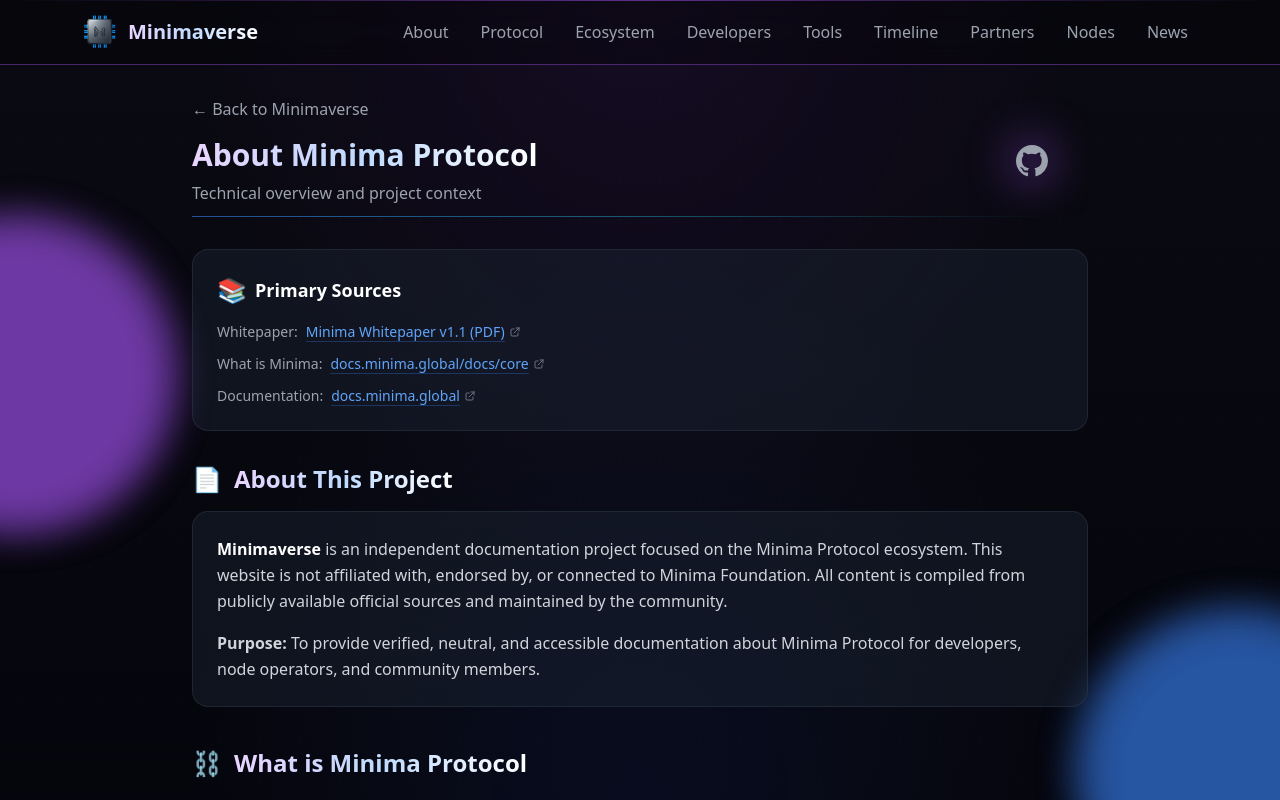
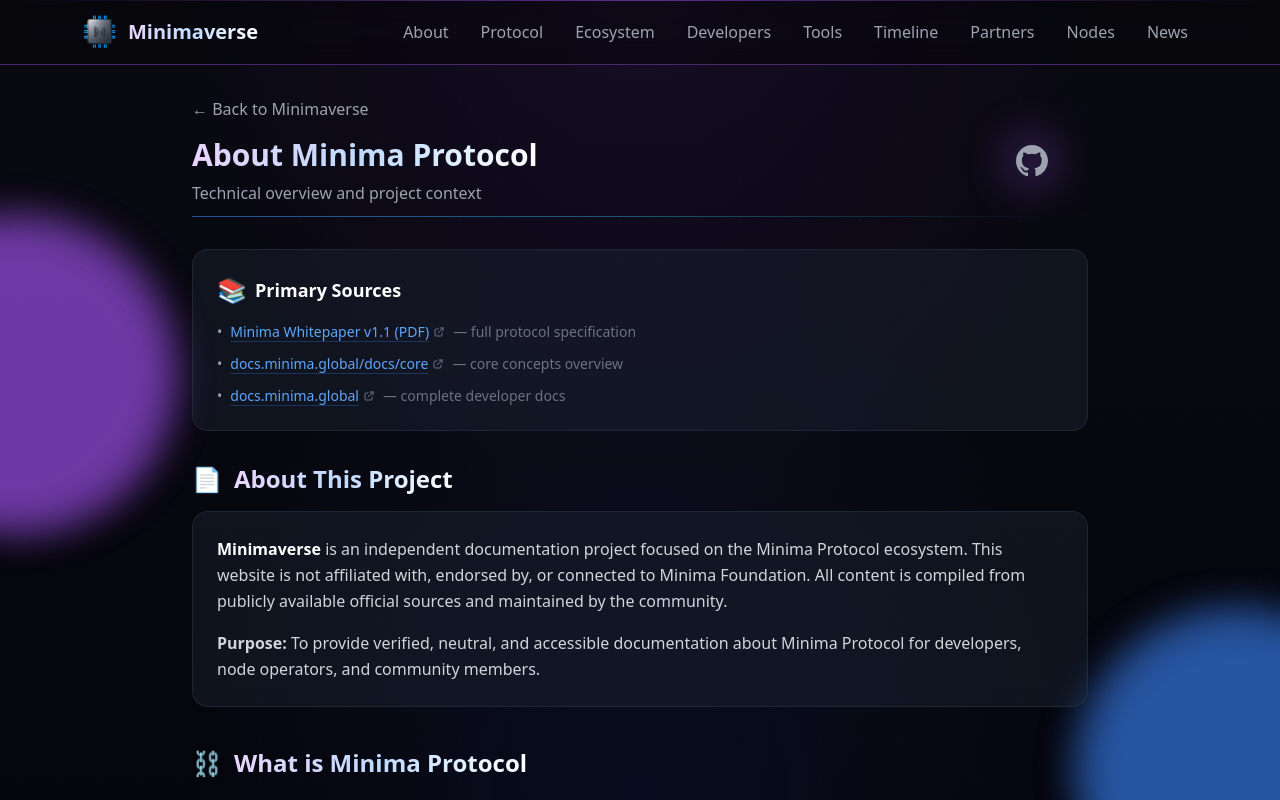
Before and after one commit to KuA1bo/minimaverse-site, a Next.js app: page /about in a window 1280 px wide. Shown: the top 800 px of the page. Built offline with nearby package versions, Linux system fonts and the light colour scheme.

Commit message:
chore: update Primary Sources with bullet points

```diff
--- a/src/app/about/page.tsx
+++ b/src/app/about/page.tsx
@@ -1,7 +1,7 @@
 // src/app/about/page.tsx
 // About page - factual overview of Minima Protocol and Minimaverse project
 // Visual enhancements applied per site design system (content unchanged)
-// Fixed: gradient line under subtitle + GitHub icon matches /protocol
+// Fixed: Primary Sources bullet points + href trailing spaces
 
 import Link from 'next/link';
 
@@ -120,7 +120,7 @@ export default function AboutPage() {
         </div>
       </header>
 
-      {/* Primary Sources Box - enhanced */}
+      {/* Primary Sources Box - enhanced with bullet points • */}
       <div className="relative bg-gray-800/40 border border-gray-700/40 rounded-2xl p-6 mb-8
                       transition-all duration-300 hover:border-purple-500/50 hover:shadow-2xl hover:shadow-purple-500/15
                       opacity-0 animate-fade-in-up delay-150 group overflow-hidden">
@@ -132,31 +132,34 @@ export default function AboutPage() {
           </h3>
           <ul className="space-y-3 text-sm">
             <li className="flex items-center gap-2 group/link">
-              <span className="text-gray-400">Whitepaper:</span>
+              <span className="text-gray-400">•</span>
               <ExternalLink
                 href="https://docs.minima.global/minima_pdfs/Minima_Whitepaper_v11.pdf"
                 className="text-blue-400 hover:text-purple-400 underline decoration-blue-500/30 hover:decoration-purple-500/60 underline-offset-4 transition-all duration-300"
               >
                 Minima Whitepaper v1.1 (PDF)
               </ExternalLink>
+              <span className="text-gray-500">— full protocol specification</span>
             </li>
             <li className="flex items-center gap-2 group/link">
-              <span className="text-gray-400">What is Minima:</span>
+              <span className="text-gray-400">•</span>
               <ExternalLink
                 href="https://docs.minima.global/docs/core"
                 className="text-blue-400 hover:text-purple-400 underline decoration-blue-500/30 hover:decoration-purple-500/60 underline-offset-4 transition-all duration-300"
               >
                 docs.minima.global/docs/core
               </ExternalLink>
+              <span className="text-gray-500">— core concepts overview</span>
             </li>
             <li className="flex items-center gap-2 group/link">
-              <span className="text-gray-400">Documentation:</span>
+              <span className="text-gray-400">•</span>
               <ExternalLink
                 href="https://docs.minima.global"
                 className="text-blue-400 hover:text-purple-400 underline decoration-blue-500/30 hover:decoration-purple-500/60 underline-offset-4 transition-all duration-300"
               >
                 docs.minima.global
               </ExternalLink>
+              <span className="text-gray-500">— complete developer docs</span>
             </li>
           </ul>
         </div>
```
